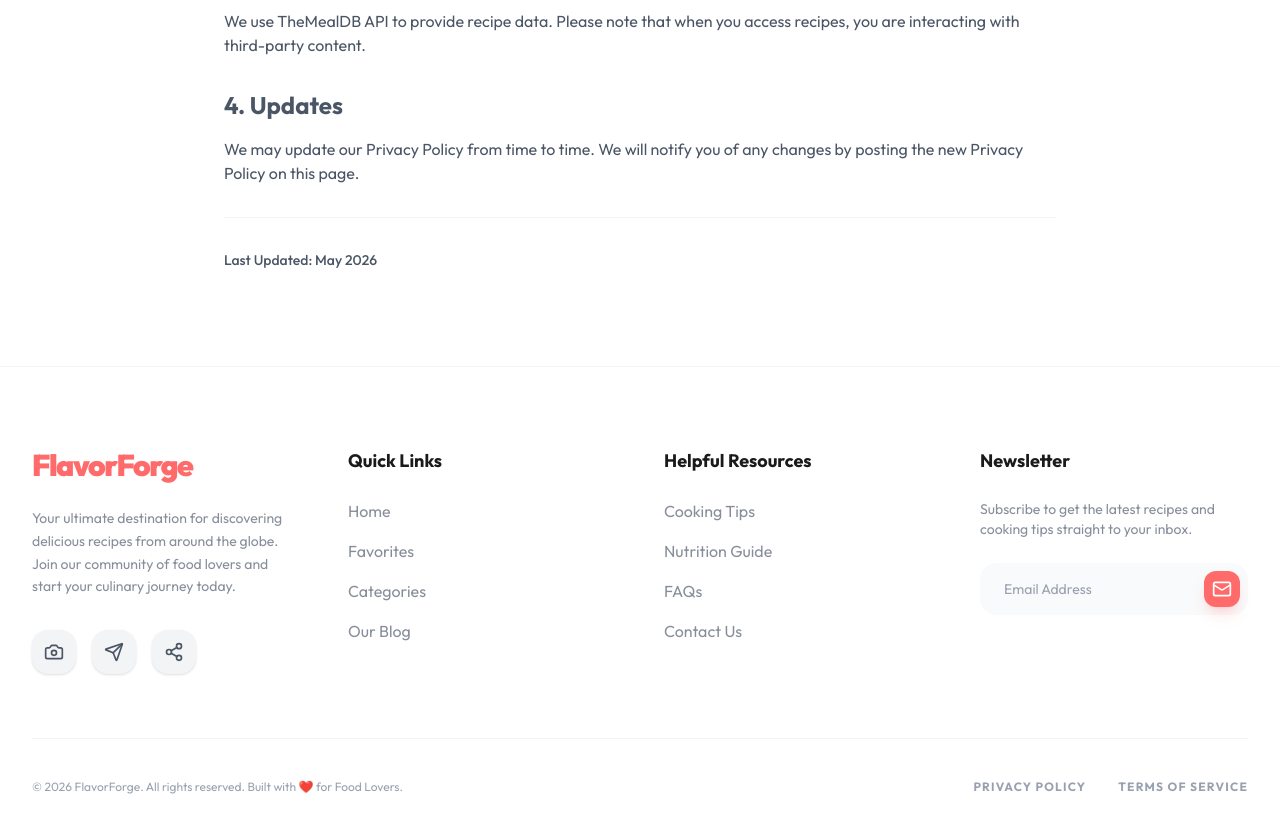
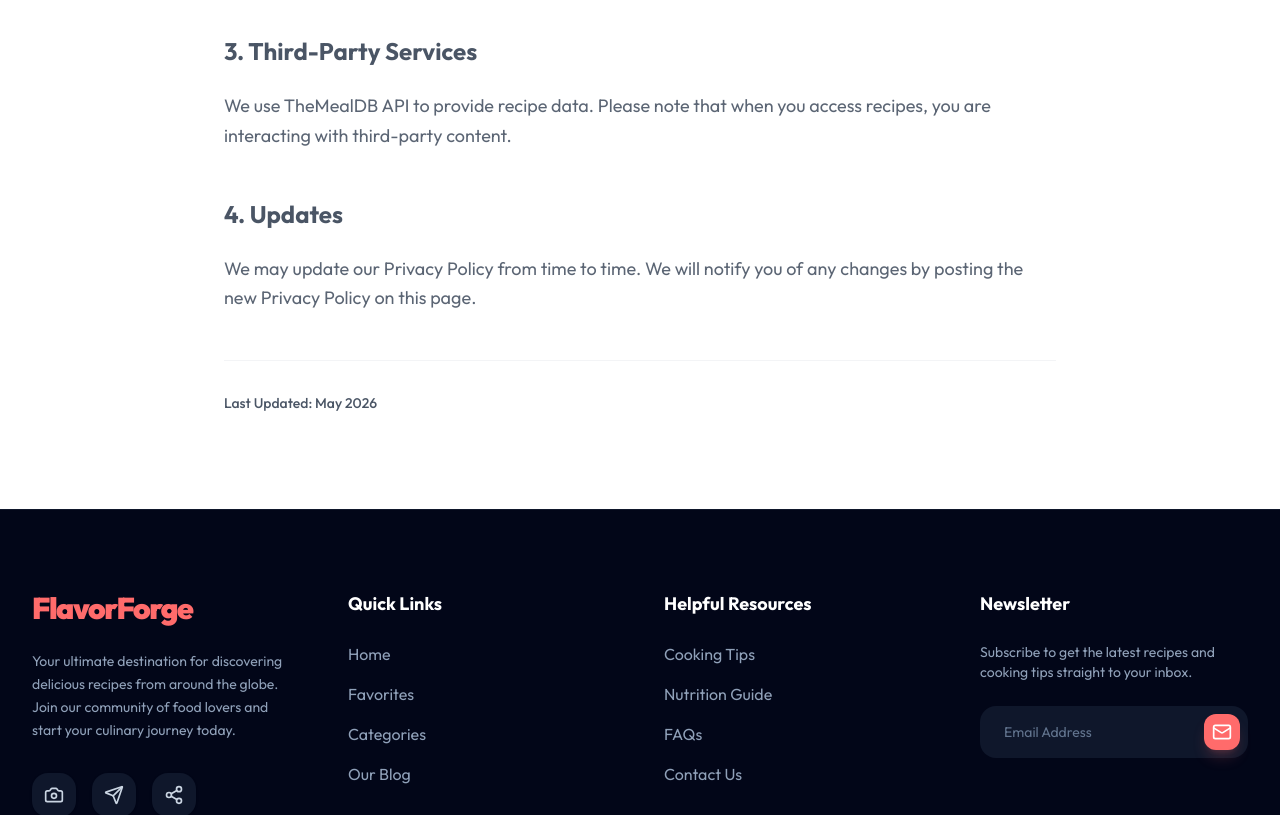
Before and after one commit to pravallikha502/FlavorForge, a React (Vite) app: page /privacy in a window 1280 px wide. Shown: the part 680-1495 px from the top of the page. Built offline with nearby package versions, Linux system fonts and the light colour scheme.

Commit message:
Redesign Footer to a permanent premium Dark theme for better contrast

```diff
--- a/src/components/Footer.jsx
+++ b/src/components/Footer.jsx
@@ -4,53 +4,53 @@ import { Camera, Send, Share2, Globe, Mail } from 'lucide-react';
 
 const Footer = () => {
   return (
-    <footer className="bg-white dark:bg-black border-t border-gray-100 dark:border-gray-900 pt-20 pb-10">
+    <footer className="bg-slate-950 text-white border-t border-slate-900 pt-20 pb-10">
       <div className="max-w-7xl mx-auto px-4 md:px-8">
         <div className="grid grid-cols-1 md:grid-cols-4 gap-12 mb-16">
           <div className="col-span-1 md:col-span-1">
             <Link to="/" className="text-3xl font-black text-primary tracking-tighter mb-6 block">
               Flavor<span className="text-dark dark:text-white">Forge</span>
             </Link>
-            <p className="text-gray-500 dark:text-white text-sm leading-relaxed mb-8 opacity-80">
+            <p className="text-slate-400 text-sm leading-relaxed mb-8">
               Your ultimate destination for discovering delicious recipes from around the globe. Join our community of food lovers and start your culinary journey today.
             </p>
             <div className="flex gap-4">
-              <a href="#" className="p-3 rounded-2xl bg-gray-100 dark:bg-slate-800 text-gray-600 dark:text-slate-200 hover:bg-primary hover:text-white transition-all shadow-sm"><Camera className="w-5 h-5" /></a>
-              <a href="#" className="p-3 rounded-2xl bg-gray-100 dark:bg-slate-800 text-gray-600 dark:text-slate-200 hover:bg-primary hover:text-white transition-all shadow-sm"><Send className="w-5 h-5" /></a>
-              <a href="#" className="p-3 rounded-2xl bg-gray-100 dark:bg-slate-800 text-gray-600 dark:text-slate-200 hover:bg-primary hover:text-white transition-all shadow-sm"><Share2 className="w-5 h-5" /></a>
+              <a href="#" className="p-3 rounded-2xl bg-slate-900 text-slate-300 hover:bg-primary hover:text-white transition-all shadow-sm"><Camera className="w-5 h-5" /></a>
+              <a href="#" className="p-3 rounded-2xl bg-slate-900 text-slate-300 hover:bg-primary hover:text-white transition-all shadow-sm"><Send className="w-5 h-5" /></a>
+              <a href="#" className="p-3 rounded-2xl bg-slate-900 text-slate-300 hover:bg-primary hover:text-white transition-all shadow-sm"><Share2 className="w-5 h-5" /></a>
             </div>
           </div>
 
           <div>
-            <h4 className="font-bold mb-6 text-lg dark:text-white">Quick Links</h4>
+            <h4 className="font-bold mb-6 text-lg text-white">Quick Links</h4>
             <ul className="space-y-4">
-              <li><Link to="/" className="text-gray-500 dark:text-white hover:text-primary transition-colors opacity-80">Home</Link></li>
-              <li><Link to="/favorites" className="text-gray-500 dark:text-white hover:text-primary transition-colors opacity-80">Favorites</Link></li>
-              <li><a href="#" className="text-gray-500 dark:text-white hover:text-primary transition-colors opacity-80">Categories</a></li>
-              <li><a href="#" className="text-gray-500 dark:text-white hover:text-primary transition-colors opacity-80">Our Blog</a></li>
+              <li><Link to="/" className="text-slate-400 hover:text-primary transition-colors">Home</Link></li>
+              <li><Link to="/favorites" className="text-slate-400 hover:text-primary transition-colors">Favorites</Link></li>
+              <li><a href="#" className="text-slate-400 hover:text-primary transition-colors">Categories</a></li>
+              <li><a href="#" className="text-slate-400 hover:text-primary transition-colors">Our Blog</a></li>
             </ul>
           </div>
 
           <div>
-            <h4 className="font-bold mb-6 text-lg dark:text-white">Helpful Resources</h4>
+            <h4 className="font-bold mb-6 text-lg text-white">Helpful Resources</h4>
             <ul className="space-y-4">
-              <li><a href="#" className="text-gray-500 dark:text-white hover:text-primary transition-colors opacity-80">Cooking Tips</a></li>
-              <li><a href="#" className="text-gray-500 dark:text-white hover:text-primary transition-colors opacity-80">Nutrition Guide</a></li>
-              <li><a href="#" className="text-gray-500 dark:text-white hover:text-primary transition-colors opacity-80">FAQs</a></li>
-              <li><a href="#" className="text-gray-500 dark:text-white hover:text-primary transition-colors opacity-80">Contact Us</a></li>
+              <li><a href="#" className="text-slate-400 hover:text-primary transition-colors">Cooking Tips</a></li>
+              <li><a href="#" className="text-slate-400 hover:text-primary transition-colors">Nutrition Guide</a></li>
+              <li><a href="#" className="text-slate-400 hover:text-primary transition-colors">FAQs</a></li>
+              <li><a href="#" className="text-slate-400 hover:text-primary transition-colors">Contact Us</a></li>
             </ul>
           </div>
 
           <div>
-            <h4 className="font-bold mb-6 text-lg dark:text-white">Newsletter</h4>
-            <p className="text-gray-500 dark:text-white text-sm mb-6 opacity-80">
+            <h4 className="font-bold mb-6 text-lg text-white">Newsletter</h4>
+            <p className="text-slate-400 text-sm mb-6">
               Subscribe to get the latest recipes and cooking tips straight to your inbox.
             </p>
             <form className="relative">
               <input
                 type="email"
                 placeholder="Email Address"
-                className="w-full px-6 py-4 rounded-2xl bg-gray-50 dark:bg-gray-900 border-none outline-none focus:ring-2 ring-primary/20 text-sm text-dark dark:text-white placeholder-gray-400 dark:placeholder-slate-500"
+                className="w-full px-6 py-4 rounded-2xl bg-slate-900 border-none outline-none focus:ring-2 ring-primary/20 text-sm text-white placeholder-slate-500"
               />
               <button className="absolute right-2 top-2 p-2 bg-primary text-white rounded-xl shadow-lg shadow-primary/20">
                 <Mail className="w-5 h-5" />
@@ -59,11 +59,11 @@ const Footer = () => {
           </div>
         </div>
 
-        <div className="flex flex-col md:flex-row justify-between items-center pt-10 border-t border-gray-100 dark:border-gray-900 gap-6">
-          <p className="text-gray-400 text-xs">
+        <div className="flex flex-col md:flex-row justify-between items-center pt-10 border-t border-slate-900 gap-6">
+          <p className="text-slate-500 text-xs">
             © 2026 FlavorForge. All rights reserved. Built with ❤️ for Food Lovers.
           </p>
-          <div className="flex gap-8 text-xs font-bold text-gray-400 uppercase tracking-widest">
+          <div className="flex gap-8 text-xs font-bold text-slate-500 uppercase tracking-widest">
             <Link to="/privacy" className="hover:text-primary transition-colors">Privacy Policy</Link>
             <Link to="/terms" className="hover:text-primary transition-colors">Terms of Service</Link>
           </div>
--- a/src/pages/PrivacyPolicy.jsx
+++ b/src/pages/PrivacyPolicy.jsx
@@ -22,31 +22,31 @@ const PrivacyPolicy = () => {
         <h1 className="text-4xl md:text-5xl font-black">Privacy <span className="text-primary">Policy</span></h1>
       </div>
 
-      <div className="prose prose-lg dark:prose-invert max-w-none space-y-8 text-gray-600 dark:text-white">
+      <div className="max-w-none space-y-12 text-gray-600 dark:text-white">
         <section>
-          <h2 className="text-2xl font-bold text-dark dark:text-white mb-4">1. Information We Collect</h2>
-          <p>
+          <h2 className="text-2xl font-bold text-dark dark:text-white mb-6">1. Information We Collect</h2>
+          <p className="leading-relaxed text-lg opacity-90">
             At FlavorForge, we respect your privacy. We do not collect any personal identification information unless you explicitly provide it (for example, through a newsletter subscription). We do store your favorite recipes and meal plans locally in your browser's storage to enhance your experience.
           </p>
         </section>
 
         <section>
-          <h2 className="text-2xl font-bold text-dark dark:text-white mb-4">2. Local Storage</h2>
-          <p>
+          <h2 className="text-2xl font-bold text-dark dark:text-white mb-6">2. Local Storage</h2>
+          <p className="leading-relaxed text-lg opacity-90">
             FlavorForge uses "Local Storage" to save your favorites, meal plans, and shopping lists. This data remains on your device and is not transmitted to our servers.
           </p>
         </section>
 
         <section>
-          <h2 className="text-2xl font-bold text-dark dark:text-white mb-4">3. Third-Party Services</h2>
-          <p>
+          <h2 className="text-2xl font-bold text-dark dark:text-white mb-6">3. Third-Party Services</h2>
+          <p className="leading-relaxed text-lg opacity-90">
             We use TheMealDB API to provide recipe data. Please note that when you access recipes, you are interacting with third-party content.
           </p>
         </section>
 
         <section>
-          <h2 className="text-2xl font-bold text-dark dark:text-white mb-4">4. Updates</h2>
-          <p>
+          <h2 className="text-2xl font-bold text-dark dark:text-white mb-6">4. Updates</h2>
+          <p className="leading-relaxed text-lg opacity-90">
             We may update our Privacy Policy from time to time. We will notify you of any changes by posting the new Privacy Policy on this page.
           </p>
         </section>
--- a/src/pages/TermsOfService.jsx
+++ b/src/pages/TermsOfService.jsx
@@ -22,31 +22,31 @@ const TermsOfService = () => {
         <h1 className="text-4xl md:text-5xl font-black">Terms of <span className="text-primary">Service</span></h1>
       </div>
 
-      <div className="prose prose-lg dark:prose-invert max-w-none space-y-8 text-gray-600 dark:text-white">
+      <div className="max-w-none space-y-12 text-gray-600 dark:text-white">
         <section>
-          <h2 className="text-2xl font-bold text-dark dark:text-white mb-4">1. Acceptance of Terms</h2>
-          <p>
+          <h2 className="text-2xl font-bold text-dark dark:text-white mb-6">1. Acceptance of Terms</h2>
+          <p className="leading-relaxed text-lg opacity-90">
             By accessing and using FlavorForge, you accept and agree to be bound by the terms and provision of this agreement.
           </p>
         </section>
 
         <section>
-          <h2 className="text-2xl font-bold text-dark dark:text-white mb-4">2. Use License</h2>
-          <p>
+          <h2 className="text-2xl font-bold text-dark dark:text-white mb-6">2. Use License</h2>
+          <p className="leading-relaxed text-lg opacity-90">
             Permission is granted to temporarily use the FlavorForge application for personal, non-commercial transitory viewing only.
           </p>
         </section>
 
         <section>
-          <h2 className="text-2xl font-bold text-dark dark:text-white mb-4">3. Disclaimer</h2>
-          <p>
+          <h2 className="text-2xl font-bold text-dark dark:text-white mb-6">3. Disclaimer</h2>
+          <p className="leading-relaxed text-lg opacity-90">
             The materials on FlavorForge are provided on an 'as is' basis. FlavorForge makes no warranties, expressed or implied, and hereby disclaims and negates all other warranties including, without limitation, implied warranties or conditions of merchantability, fitness for a particular purpose, or non-infringement of intellectual property or other violation of rights.
           </p>
         </section>
 
         <section>
-          <h2 className="text-2xl font-bold text-dark dark:text-white mb-4">4. Limitations</h2>
-          <p>
+          <h2 className="text-2xl font-bold text-dark dark:text-white mb-6">4. Limitations</h2>
+          <p className="leading-relaxed text-lg opacity-90">
             In no event shall FlavorForge or its suppliers be liable for any damages (including, without limitation, damages for loss of data or profit, or due to business interruption) arising out of the use or inability to use FlavorForge.
           </p>
         </section>
```
